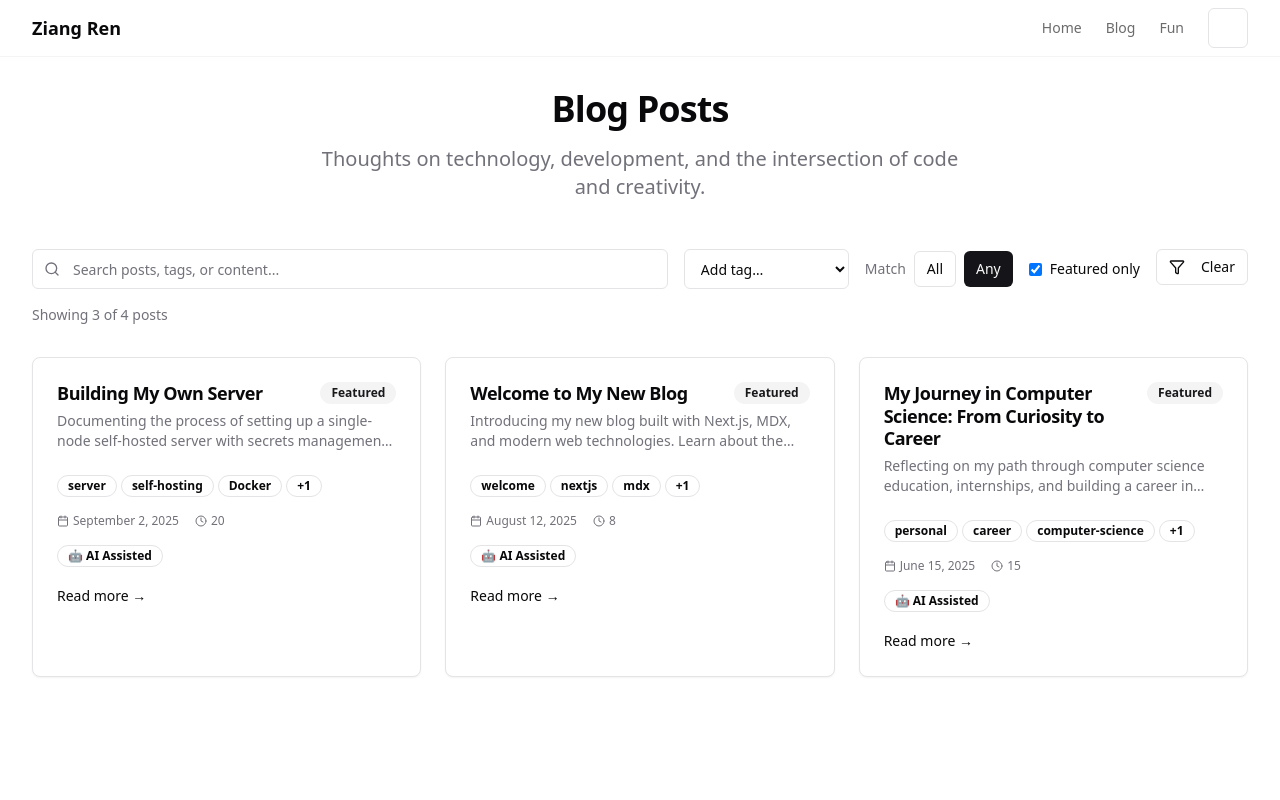
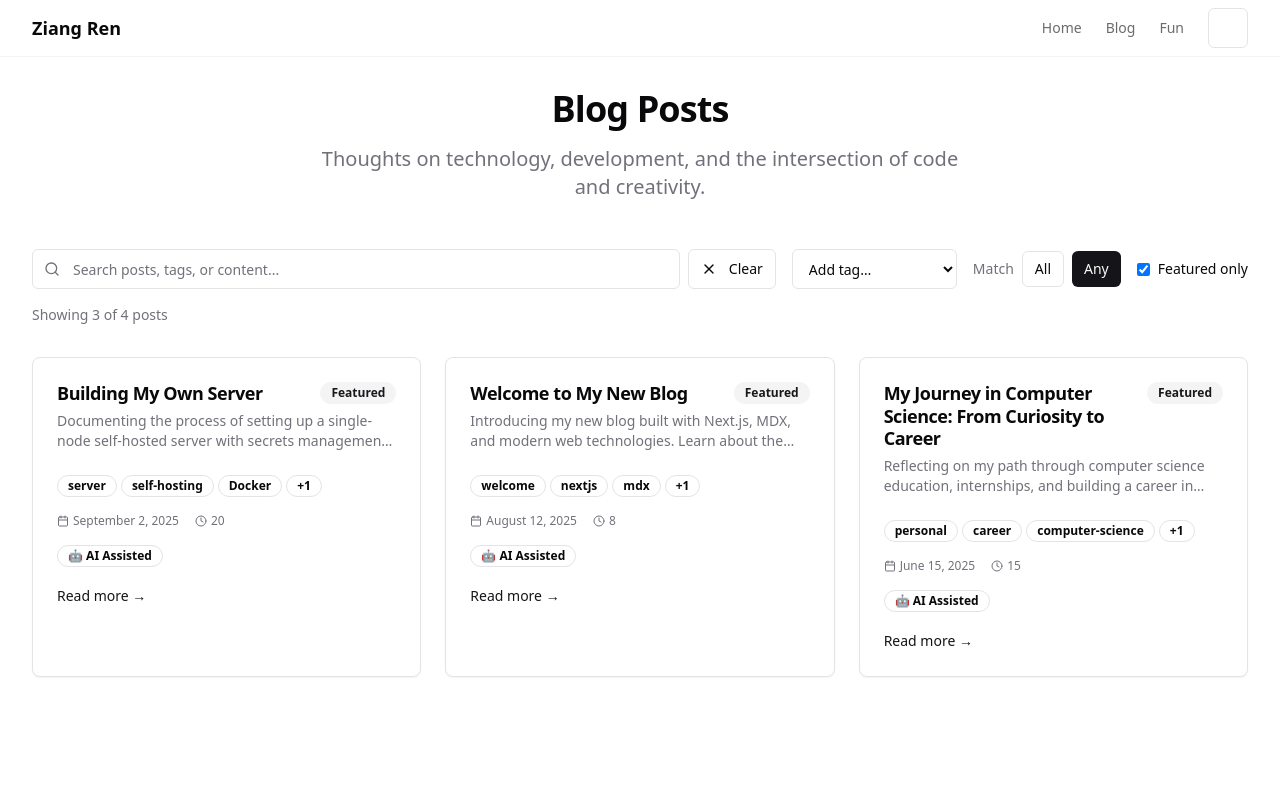
Before and after one commit to Sandman-Ren/about.ziangren.com, a Next.js app: page /blog in a window 1280 px wide. Both pictures are taken after a click on the label "Featured only". Shown: the top 800 px of the page. Built offline with nearby package versions, Linux system fonts and the light colour scheme; a web font is replaced by a local one.

Commit message:
feat: enhance BlogList component with clear filters button and improved search input layout

```diff
--- a/src/components/blog/blog-list.tsx
+++ b/src/components/blog/blog-list.tsx
@@ -7,7 +7,7 @@ import { Badge } from '@/components/ui/badge'
 import { Button } from '@/components/ui/button'
 import { Input } from '@/components/ui/input'
 import { DropdownMenu, DropdownMenuContent, DropdownMenuItem, DropdownMenuTrigger } from '@/components/ui/dropdown-menu'
-import { Calendar, Clock, Search, Filter, X } from 'lucide-react'
+import { Calendar, Clock, Search, X } from 'lucide-react'
 import { BlogPost, SearchFilters } from '@/types/blog'
 import { motion } from 'framer-motion'
 import { formatDate } from '@/lib/client-utils'
@@ -119,7 +119,8 @@ export default function BlogList({ posts, initialFilters = {} }: BlogListProps)
         transition={{ duration: 0.5, delay: 0.2 }}
       >
         <div className="flex flex-col sm:flex-row gap-4">
-          {/* Search Input */}
+          {/* Search Input with Clear Button */}
+          <div className="flex flex-1 gap-2">
             <div className="relative flex-1">
               <Search className="absolute left-3 top-1/2 transform -translate-y-1/2 text-muted-foreground h-4 w-4" />
               <Input
@@ -129,6 +130,20 @@ export default function BlogList({ posts, initialFilters = {} }: BlogListProps)
                 className="pl-10"
                 aria-label="Search blog posts"
               />
+            </div>
+            {/* Clear Filters - separate from search bar but shrinks it */}
+            {(searchQuery || selectedTags.length > 0 || showOnlyFeatured) && (
+              <Button
+                variant="outline"
+                onClick={clearFilters}
+                size="sm"
+                className="shrink-0 h-10"
+                aria-label="Clear all filters"
+              >
+                <X className="h-4 w-4 mr-1" />
+                Clear
+              </Button>
+            )}
           </div>
 
           {/* Tag Filter (adds a tag to selection) */}
@@ -182,13 +197,6 @@ export default function BlogList({ posts, initialFilters = {} }: BlogListProps)
             <span className="text-sm">Featured only</span>
           </label>
 
-          {/* Clear Filters */}
-          {(searchQuery || selectedTags.length > 0 || showOnlyFeatured) && (
-            <Button variant="outline" onClick={clearFilters} size="sm">
-              <Filter className="h-4 w-4 mr-2" />
-              Clear
-            </Button>
-          )}
         </div>
 
         {/* Selected tags list */}
@@ -229,16 +237,12 @@ export default function BlogList({ posts, initialFilters = {} }: BlogListProps)
               animate={{ opacity: 1, y: 0 }}
               transition={{ duration: 0.5, delay: 0.1 * index }}
             >
-              <Card className="h-full hover:shadow-lg transition-shadow duration-200">
+              <Link href={`/blog/${post.slug}`} className="block h-full">
+                <Card className="h-full hover:shadow-lg transition-shadow duration-200 cursor-pointer">
                   <CardHeader>
                     <div className="flex items-start justify-between gap-2">
-                    <CardTitle className="text-lg leading-tight">
-                      <Link
-                        href={`/blog/${post.slug}`}
-                        className="hover:underline"
-                      >
+                      <CardTitle className="text-lg leading-tight group-hover:underline">
                         {post.title}
-                      </Link>
                       </CardTitle>
                       {post.featured && (
                         <Badge variant="secondary" className="shrink-0">
@@ -259,7 +263,11 @@ export default function BlogList({ posts, initialFilters = {} }: BlogListProps)
                           key={tag}
                           variant="outline"
                           className="text-xs cursor-pointer hover:bg-muted"
-                        onClick={() => addTag(tag)}
+                          onClick={(e) => {
+                            e.preventDefault()
+                            e.stopPropagation()
+                            addTag(tag)
+                          }}
                           title="Click to add to filters"
                         >
                           {tag}
@@ -267,7 +275,7 @@ export default function BlogList({ posts, initialFilters = {} }: BlogListProps)
                       ))}
                       {post.tags.length > 3 && (
                         <DropdownMenu>
-                        <DropdownMenuTrigger asChild>
+                          <DropdownMenuTrigger asChild onClick={(e) => e.preventDefault()}>
                             <Badge
                               variant="outline"
                               className="text-xs cursor-pointer"
@@ -311,14 +319,13 @@ export default function BlogList({ posts, initialFilters = {} }: BlogListProps)
 
                     {/* Read More Link */}
                     <div className="mt-4">
-                    <Link href={`/blog/${post.slug}`}>
-                      <Button variant="ghost" size="sm" className="p-0 h-auto">
+                      <span className="text-sm font-medium text-primary hover:underline">
                         Read more →
-                      </Button>
-                    </Link>
+                      </span>
                     </div>
                   </CardContent>
                 </Card>
+              </Link>
             </motion.div>
           ))}
         </div>
```
Lines whose indentation alone changed are shown as unchanged.
